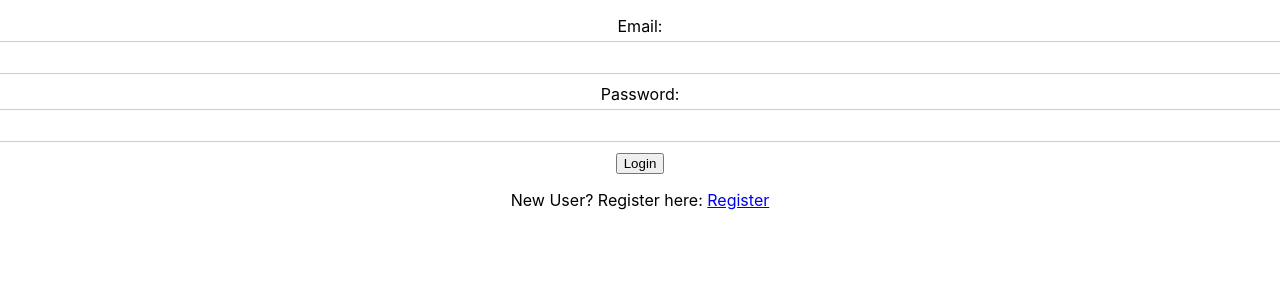
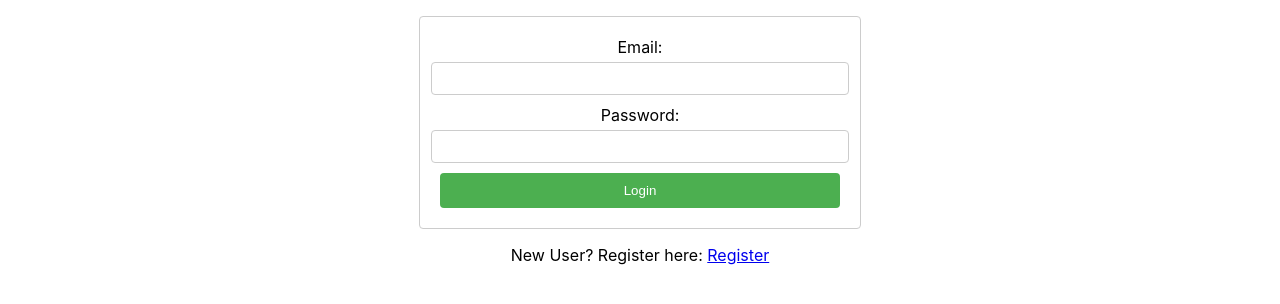
Before and after one commit to davidrapoport/dabc-camps, a React (Create React App) app in the folder dabc/: page /login in a window 1280 px wide. Shown: the top 304 px of the page. Built offline with nearby package versions, Linux system fonts and the light colour scheme; no server answers.

Commit message:
added classNames to Login for css

```diff
--- a/dabc/src/components/Login.jsx
+++ b/dabc/src/components/Login.jsx
@@ -5,6 +5,7 @@ import {
   signInWithEmailAndPassword,
   onAuthStateChanged,
 } from "firebase/auth";
+import "./Login.css";
 
 const Login = () => {
   const auth = getAuth();
@@ -49,25 +50,36 @@ const Login = () => {
 
   return (
     <div>
-      <p>{errorCode}</p>
-      <form>
-        <label htmlFor="email">Email:</label>
+      <p className="error-message">{errorCode}</p>
+      <form className="login-form">
+        <label htmlFor="email" className="label">
+          Email:
+        </label>
         <input
+          className="input"
           type="email"
           name="email"
           value={email}
           onChange={(e) => setEmail(e.target.value)}
         ></input>
-        <label htmlFor="pass">Password:</label>
+        <label htmlFor="pass" className="label">
+          Password:
+        </label>
         <input
+          className="input"
           type="password"
           value={password}
           onChange={(e) => setPassword(e.target.value)}
         ></input>
-        <button onClick={login}>Login</button>
+        <button onClick={login} className="login-button">
+          Login
+        </button>
       </form>
       <p>
-        New User? Register here: <Link to="/register">Register</Link>
+        New User? Register here:{" "}
+        <Link to="/register" className="register-link">
+          Register
+        </Link>
       </p>
     </div>
   );
```
